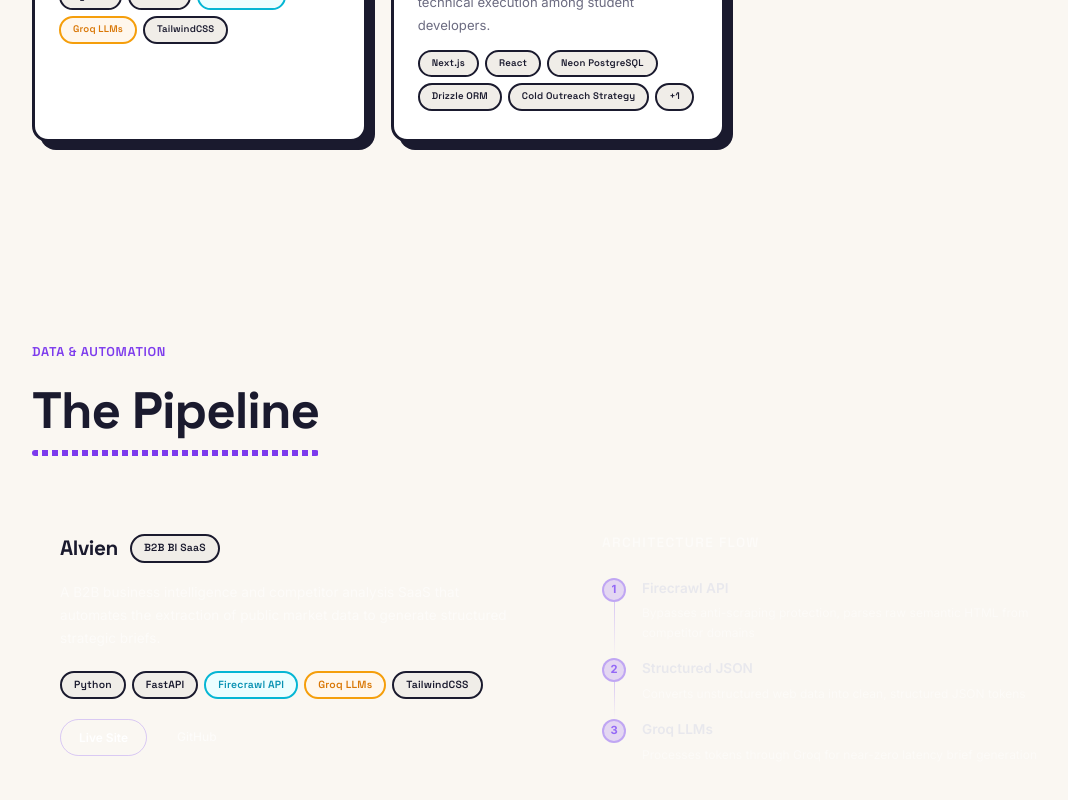
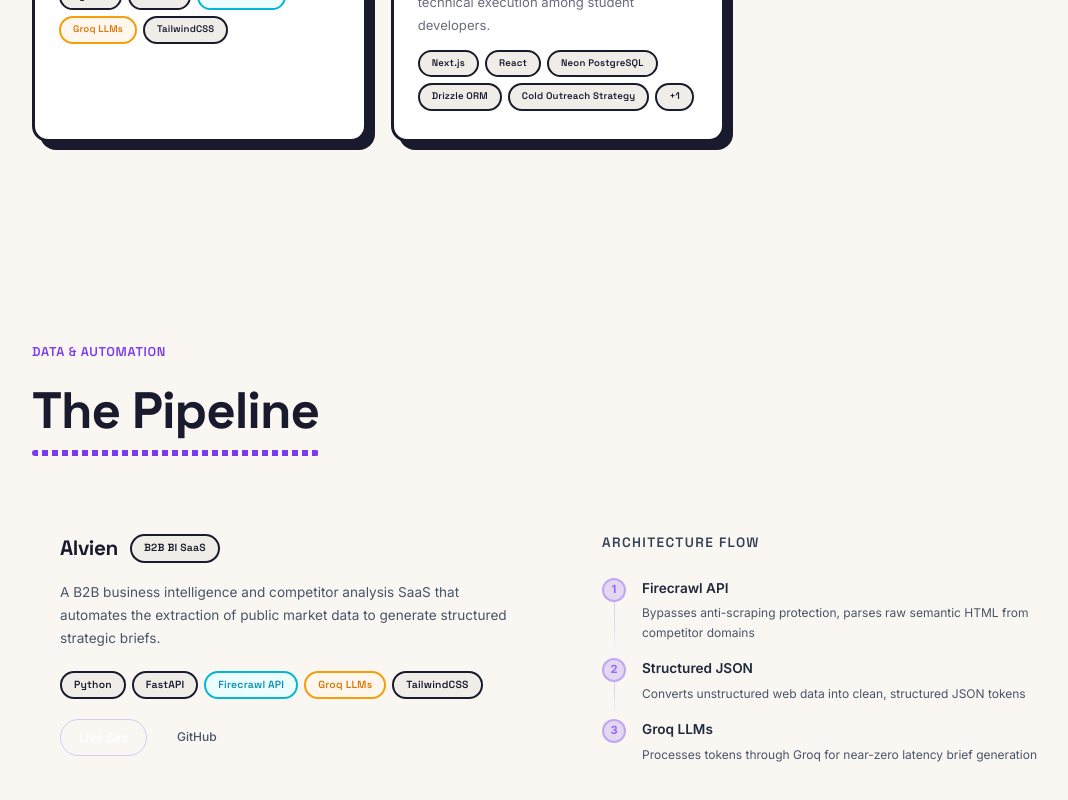
Before and after one commit to businessfawcett-cloud/Portfolio, a React (Vite) app: page / in a window 1280 px wide. Shown: the part 1956-2756 px from the top of the page, without its empty margins (82-1150 px from the left). Built offline with nearby package versions, Linux system fonts and the light colour scheme.

Commit message:
navbar slides right on scroll, fix text contrast in DataSpotlight and Contact

```diff
--- a/src/components/Contact.jsx
+++ b/src/components/Contact.jsx
@@ -20,7 +20,7 @@
         <h2 className="section-title" style={{ marginBottom: 16 }}>
           Let's Build Something
         </h2>
-        <p style={{ fontSize: '0.9rem', color: 'rgba(255,255,255,0.5)', marginBottom: 40, maxWidth: 480, margin: '0 auto 40px' }}>
+        <p style={{ fontSize: '0.9rem', color: '#475569', marginBottom: 40, maxWidth: 480, margin: '0 auto 40px' }}>
           Open to research collaboration, enterprise architecture discussions, and building the next generation of AI-powered tools.
         </p>
 
@@ -41,18 +41,18 @@
                 gap: 8,
                 fontSize: '0.85rem',
                 fontWeight: 500,
-                color: 'rgba(255,255,255,0.7)',
+                color: '#334155',
                 transition: 'all 0.2s',
-                border: '1px solid rgba(255,255,255,0.06)',
+                border: '1px solid #cbd5e1',
               }}
               onMouseEnter={(e) => {
-                e.currentTarget.style.color = '#fff'
-                e.currentTarget.style.borderColor = 'rgba(139, 92, 246, 0.3)'
-                e.currentTarget.style.background = 'rgba(139, 92, 246, 0.06)'
+                e.currentTarget.style.color = '#1a1a2e'
+                e.currentTarget.style.borderColor = '#7c3aed'
+                e.currentTarget.style.background = 'rgba(124, 58, 237, 0.04)'
               }}
               onMouseLeave={(e) => {
-                e.currentTarget.style.color = 'rgba(255,255,255,0.7)'
-                e.currentTarget.style.borderColor = 'rgba(255,255,255,0.06)'
+                e.currentTarget.style.color = '#334155'
+                e.currentTarget.style.borderColor = '#cbd5e1'
                 e.currentTarget.style.background = ''
               }}
             >
--- a/src/components/DataSpotlight.jsx
+++ b/src/components/DataSpotlight.jsx
@@ -32,7 +32,7 @@
               <span className="tag" style={{ fontSize: '0.65rem' }}>B2B BI SaaS</span>
             </div>
 
-            <p style={{ fontSize: '0.85rem', color: 'rgba(255,255,255,0.55)', lineHeight: 1.7, marginBottom: 20 }}>
+            <p style={{ fontSize: '0.85rem', color: '#475569', lineHeight: 1.7, marginBottom: 20 }}>
               A B2B business intelligence and competitor analysis SaaS that automates the extraction of public market data to generate structured strategic briefs.
             </p>
 
@@ -61,9 +61,9 @@
                 target="_blank"
                 rel="noopener noreferrer"
                 className="glass"
-                style={{ padding: '8px 18px', borderRadius: 100, textDecoration: 'none', color: 'rgba(255,255,255,0.6)', fontSize: '0.75rem', fontWeight: 500, transition: 'all 0.2s' }}
-                onMouseEnter={(e) => { e.target.style.color = '#fff'; e.target.style.background = 'rgba(255,255,255,0.04)' }}
-                onMouseLeave={(e) => { e.target.style.color = 'rgba(255,255,255,0.6)'; e.target.style.background = '' }}
+                style={{ padding: '8px 18px', borderRadius: 100, textDecoration: 'none', color: '#475569', fontSize: '0.75rem', fontWeight: 500, transition: 'all 0.2s' }}
+                onMouseEnter={(e) => { e.target.style.color = '#1a1a2e'; e.target.style.background = 'rgba(0,0,0,0.03)' }}
+                onMouseLeave={(e) => { e.target.style.color = '#475569'; e.target.style.background = '' }}
               >
                 GitHub
               </a>
@@ -78,7 +78,7 @@
           transition={{ duration: 0.6, delay: 0.2, ease: 'easeOut' }}
         >
           <div className="glass-card" style={{ padding: '32px 28px' }}>
-            <h4 style={{ fontSize: '0.85rem', fontWeight: 600, color: 'rgba(255,255,255,0.5)', textTransform: 'uppercase', letterSpacing: '0.1em', marginBottom: 24 }}>
+            <h4 style={{ fontSize: '0.85rem', fontWeight: 600, color: '#334155', textTransform: 'uppercase', letterSpacing: '0.1em', marginBottom: 24 }}>
               Architecture Flow
             </h4>
 
@@ -94,8 +94,8 @@
                     )}
                   </div>
                   <div style={{ paddingBottom: i < steps.length - 1 ? 16 : 0 }}>
-                    <p style={{ fontSize: '0.85rem', fontWeight: 600, color: '#e8e8ed', marginBottom: 4 }}>{step.label}</p>
-                    <p style={{ fontSize: '0.75rem', color: 'rgba(255,255,255,0.45)', lineHeight: 1.6 }}>{step.desc}</p>
+                    <p style={{ fontSize: '0.85rem', fontWeight: 600, color: '#1e293b', marginBottom: 4 }}>{step.label}</p>
+                    <p style={{ fontSize: '0.75rem', color: '#475569', lineHeight: 1.6 }}>{step.desc}</p>
                   </div>
                 </div>
               ))}
--- a/src/components/Navbar.jsx
+++ b/src/components/Navbar.jsx
@@ -1,4 +1,4 @@
-import { motion } from 'framer-motion'
+import { motion, useScroll, useTransform } from 'framer-motion'
 
 const navItems = [
   { label: 'Home', href: '#hero' },
@@ -8,17 +8,17 @@
 ]
 
 export default function Navbar() {
+  const { scrollY } = useScroll()
+  const x = useTransform(scrollY, [0, 150], ['-50%', 'calc(100vw - 40px)'])
+  const opacity = useTransform(scrollY, [0, 150], [1, 0])
+
   return (
     <motion.nav
-      initial={{ y: -20, opacity: 0 }}
-      animate={{ y: 0, opacity: 1 }}
-      transition={{ duration: 0.5, ease: 'easeOut' }}
-      className="card"
       style={{
         position: 'fixed',
         top: 16,
         left: '50%',
-        transform: 'translateX(-50%)',
+        x,
         zIndex: 1000,
         padding: '10px 24px',
         display: 'flex',
```
